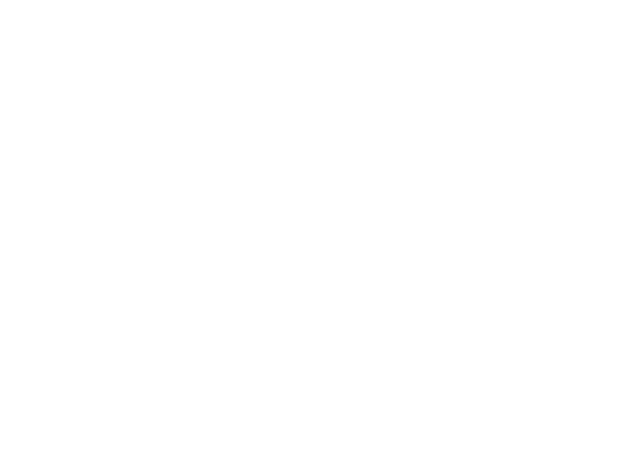
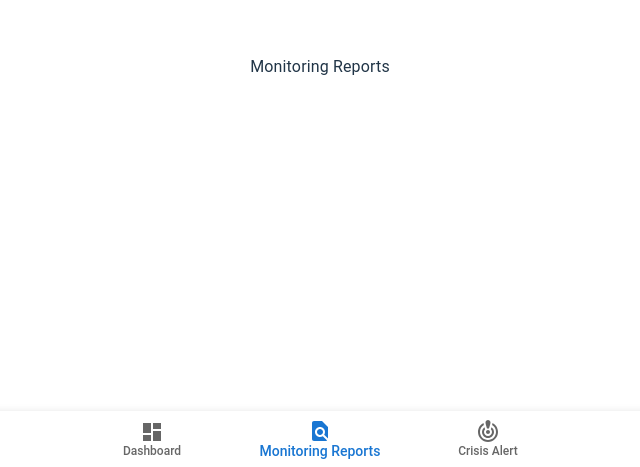
Before and after one commit to just3shot/earthquake-app, a React (Vite) app: page /monitoring_reports in a window 1280 px wide. Before the commit this address had no page. Shown: the part 333-800 px from the top of the page, without its empty margins (320-960 px from the left). Built offline with nearby package versions, Linux system fonts and the light colour scheme.

Commit message:
updated casual fix

```diff
--- a/src/components/BottomNav.jsx
+++ b/src/components/BottomNav.jsx
@@ -26,7 +26,7 @@ export default function BottomNav({ page }) {
         <Paper sx={{ position: 'fixed', bottom: 0, left: 0, right: 0 }} elevation={3}>
             <BottomNavigation value={page} showLabels>
                 <BottomNavigationAction value="dashboard" onClick={() => navigate('/dashboard')} label="Dashboard" icon={<DashboardIcon />} />
-                <BottomNavigationAction value="prediction_reports" onClick={() => navigate('/prediction_reports')} label="Prediction Reports" icon={<FindInPageIcon />} />
+                <BottomNavigationAction value="monitoring_reports" onClick={() => navigate('/monitoring_reports')} label="Monitoring Reports" icon={<FindInPageIcon />} />
                 <BottomNavigationAction value="crisis_reports" onClick={() => navigate('/crisis_reports')} label="Crisis Alert" icon={<CrisisAlertIcon />} />
             </BottomNavigation>
         </Paper>
--- a/src/pages/dashboard.jsx
+++ b/src/pages/dashboard.jsx
@@ -20,9 +20,9 @@ import StarIcon from '@mui/icons-material/Star';
 import EarthquakeImage from '../assets/earthquake1.jpg';
 import EarthquakeImage1 from '../assets/earthquake4.jpg';
 import EarthquakeImage2 from '../assets/earthquake2.jpg';
-import HeartRed from '../assets/heart_red.png';
+import HeartRed from '../assets/heart_red1.png';
 import HeartRedSvg from '../assets/heart_red.svg';
-import FirstAidKit from '../assets/firstaidkit2.png';
+import FirstAidKit from '../assets/firstaidkit3.png';
 import FirstAidKitSvg from '../assets/firstaidkit2.svg';
 
 
@@ -66,7 +66,7 @@ export default function home() {
                     mt: 5, mb: 2,
                 }}>
                     {earthquakeImages.map((earthquake, index) => (
-                        <Card sx={{ flexShrink: 0, maxWidth: '100%', borderRadius: 5, position: 'relative' }} key={index}>
+                        <Card sx={{  display: 'flex', flexShrink: 0, maxWidth: '100%', borderRadius: 5, position: 'relative' }} key={index}>
                             <CardMedia
                                 component="img"
                                 alt="earthquake"
@@ -82,7 +82,7 @@ export default function home() {
                                     color: 'white',
                                 }}
                             >
-                                <Typography variant="h5">Earthquake Prediction</Typography>
+                                <Typography variant="h5">Earthquake Monitoring</Typography>
                                 <Typography variant="body2">{earthquake.text}</Typography>
                             </Box>
                         </Card>
@@ -94,8 +94,8 @@ export default function home() {
                             <CardActionArea href="/prediction_reports">
                                 <Grid container rowSpacing={2} sx={{ justifyContent: 'center', alignItems: 'center' }}>
                                     <Grid item xs={10} sm='auto' md='auto' lg='auto' xl='auto'>
-                                        <Typography variant='h5' sx={{ fontWeight: 'bold' }}>Prediction Reports</Typography>
-                                        <Typography variant='subtitle2' color='#bdbdbd'>Earthquake prediction reports for your location</Typography>
+                                        <Typography variant='h5' sx={{ fontWeight: 'bold' }}>Earthquake Monitoring Reports</Typography>
+                                        <Typography variant='subtitle2' color='#bdbdbd'>Earthquake monitoring reports for your location</Typography>
 
                                     </Grid>
                                     <Grid item xs={2} sm='auto' md='auto' lg='auto' xl='auto'>
--- a/src/pages/predictionReport.jsx
+++ b/src/pages/monitoringReport.jsx
@@ -2,13 +2,13 @@ import { Container, Typography } from '@mui/material'
 import React from 'react'
 import BottomNav from '../components/BottomNav'
 
-export default function predictionReport() {
+export default function monitoringReport() {
 
     return (
         <Container>
-            <Typography>Prediction Report</Typography>
+            <Typography>Monitoring Reports</Typography>
 
-            <BottomNav page='prediction_reports' />
+            <BottomNav page='monitoring_reports' />
         </Container>
     )
 }
--- a/src/router.jsx
+++ b/src/router.jsx
@@ -4,7 +4,7 @@ import App from './App';
 import Dashboard from './pages/dashboard';
 import CrisisReport from './pages/crisisReport';
 import LarissaPage from './larissa_page'
-import PredictionReport from './pages/predictionReport';
+import MonitoringReport from './pages/monitoringReport';
 import SurvivalTips from './pages/survivalTips';
 import SurvivalTools from './pages/survivalTools';
 
@@ -14,7 +14,7 @@ export default function Router() {
         <Routes>
             <Route index element={<Navigate to='/dashboard'/>} />
             <Route path="/dashboard" element={<Dashboard />} />
-            <Route path="/prediction_reports" element={<PredictionReport />} />
+            <Route path="/monitoring_reports" element={<MonitoringReport />} />
             <Route path="/crisis_reports" element={<CrisisReport />} />
             <Route path="/larissa_page" element={<LarissaPage />} />
             <Route path="/survivaltips" element={<SurvivalTips />} />
```
Also changed, not shown: src/assets/firstaidkit3.png (added), src/assets/heart_red1.png (added).
